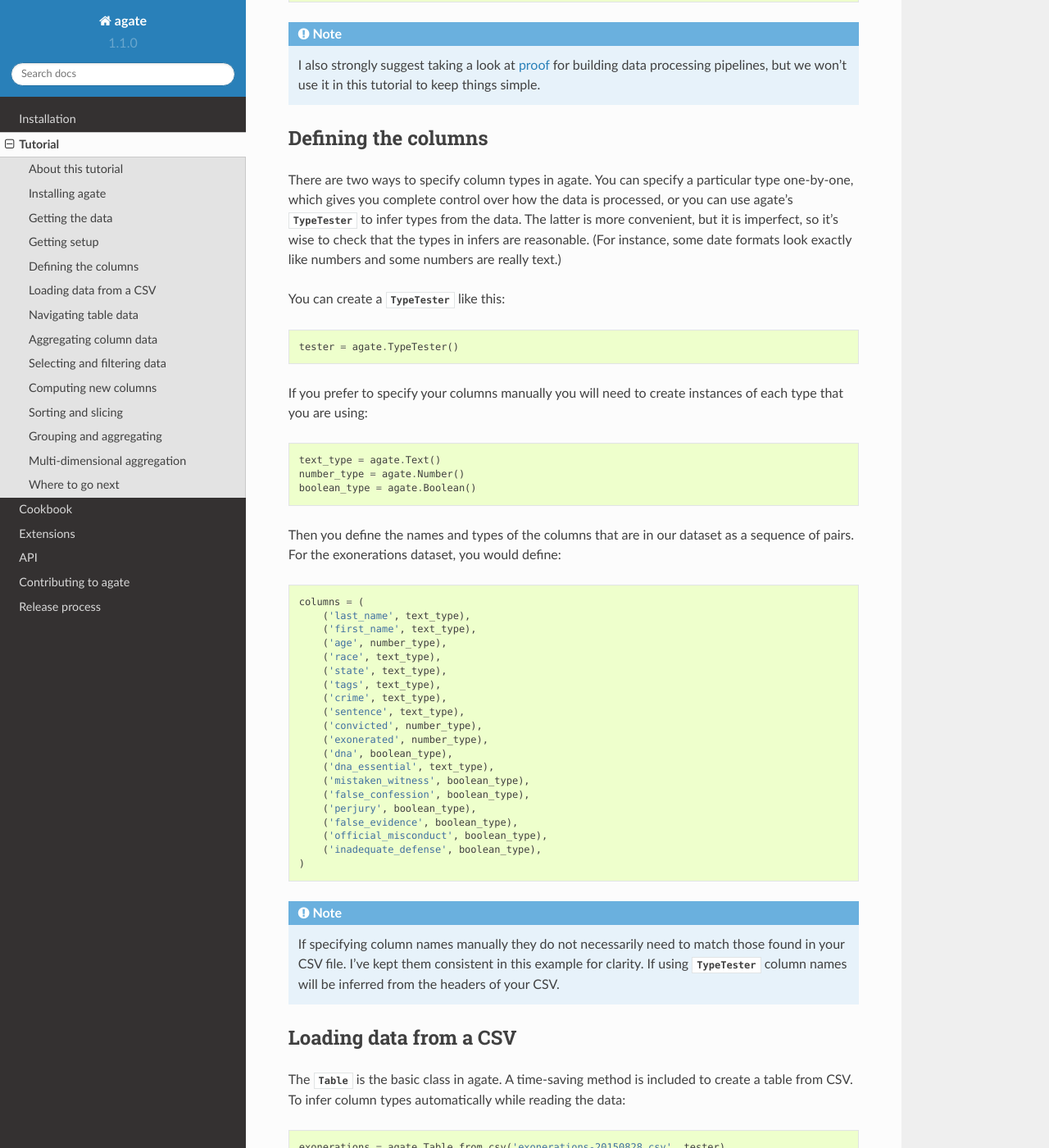
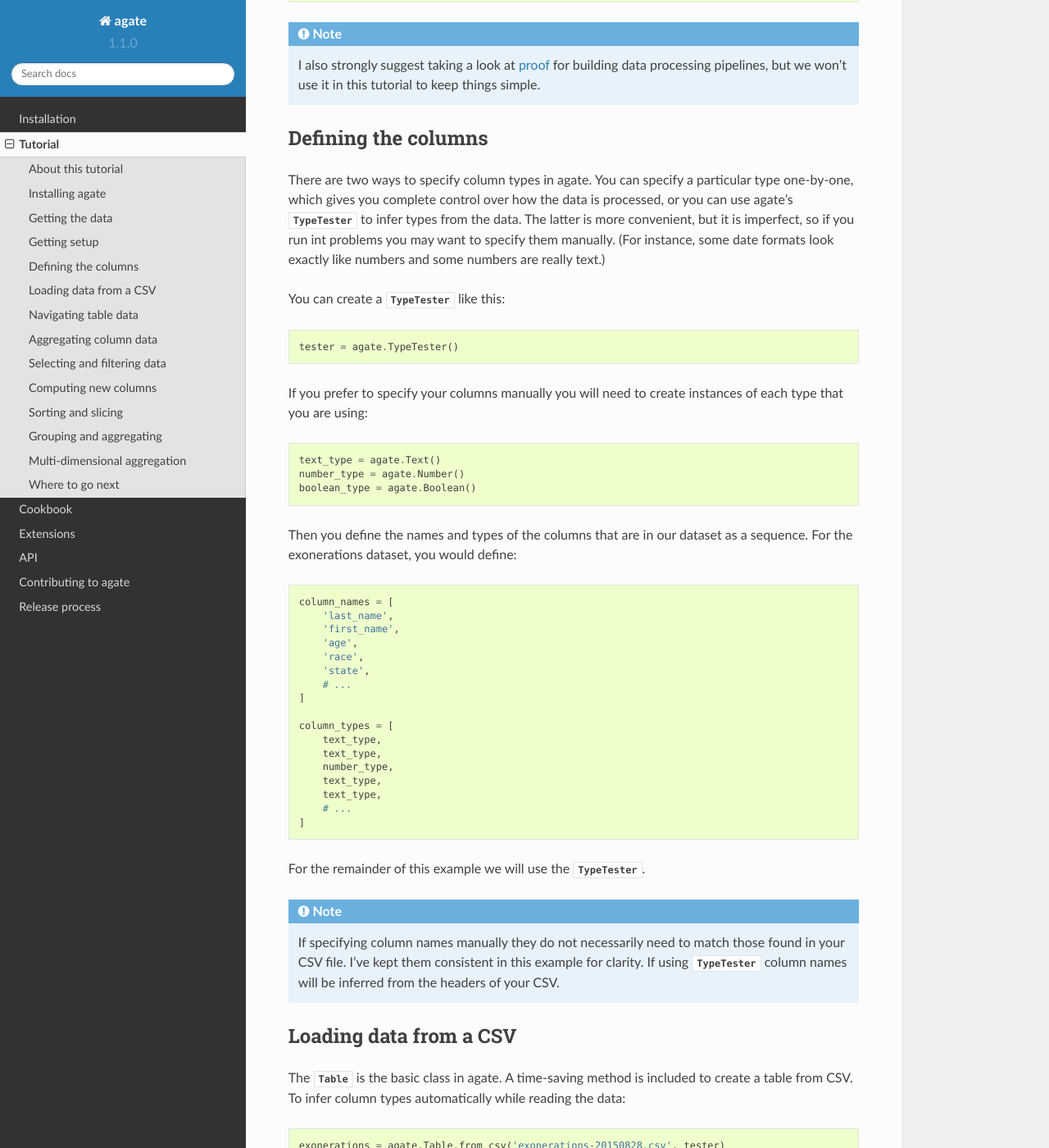
Before and after one commit to wireservice/agate, a Sphinx documentation site: the page built from docs/tutorial.rst, in a window 1280 px wide and 1400 px high, scrolled down 1291 px. Shown: the whole window at 82% size. Built offline with Sphinx 7.4.7 and the Read the Docs theme 2.0.0, drawn with Linux system fonts in a browser that asks for light colours; some of the changed text lies outside the part shown.

Commit message:
Nearly complete conversion to two column args. #350.

```diff
--- a/docs/cookbook/locale.rst
+++ b/docs/cookbook/locale.rst
@@ -20,9 +20,7 @@ To correctly parse numbers from non-US locales, you can pass a :code:`locale` pa
 
     dutch_numbers = agate.Number(locale='de_DE')
 
-    columns = (
-        ('city', text_type),
-        ('population', dutch_numbers)
-    )
+    column_names = ['city', 'population']
+    column_types = [text_type, dutch_numbers]
 
     table = agate.Table.from_csv('dutch_cities.csv', columns)
--- a/docs/extensions.rst
+++ b/docs/extensions.rst
@@ -55,7 +55,7 @@ The :class:`.Table` class will now have all the methods of :code:`ExamplePatch`
     >>> import agate
     >>> import myextension
     >>> myextension.patch()
-    >>> table = agate.Table(rows, columns)
+    >>> table = agate.Table(rows, column_names, column_types)
     >>> table.new_method()
     'I do something to a Table when you call me.'
 
--- a/docs/tutorial.rst
+++ b/docs/tutorial.rst
@@ -54,7 +54,7 @@ Now let's import our dependencies:
 Defining the columns
 ====================
 
-There are two ways to specify column types in agate. You can specify a particular type one-by-one, which gives you complete control over how the data is processed, or you can use agate's :class:`.TypeTester` to infer types from the data. The latter is more convenient, but it is imperfect, so it's wise to check that the types in infers are reasonable. (For instance, some date formats look exactly like numbers and some numbers are really text.)
+There are two ways to specify column types in agate. You can specify a particular type one-by-one, which gives you complete control over how the data is processed, or you can use agate's :class:`.TypeTester` to infer types from the data. The latter is more convenient, but it is imperfect, so if you run int problems you may want to specify them manually. (For instance, some date formats look exactly like numbers and some numbers are really text.)
 
 You can create a :class:`.TypeTester` like this:
 
@@ -70,30 +70,29 @@ If you prefer to specify your columns manually you will need to create instances
     number_type = agate.Number()
     boolean_type = agate.Boolean()
 
-Then you define the names and types of the columns that are in our dataset as a sequence of pairs. For the exonerations dataset, you would define:
+Then you define the names and types of the columns that are in our dataset as a sequence. For the exonerations dataset, you would define:
 
 .. code-block:: python
 
-    columns = (
-        ('last_name', text_type),
-        ('first_name', text_type),
-        ('age', number_type),
-        ('race', text_type),
-        ('state', text_type),
-        ('tags', text_type),
-        ('crime', text_type),
-        ('sentence', text_type),
-        ('convicted', number_type),
-        ('exonerated', number_type),
-        ('dna', boolean_type),
-        ('dna_essential', text_type),
-        ('mistaken_witness', boolean_type),
-        ('false_confession', boolean_type),
-        ('perjury', boolean_type),
-        ('false_evidence', boolean_type),
-        ('official_misconduct', boolean_type),
-        ('inadequate_defense', boolean_type),
-    )
+    column_names = [
+        'last_name',
+        'first_name',
+        'age',
+        'race',
+        'state',
+        # ...
+    ]
+
+    column_types = [
+        text_type,
+        text_type,
+        number_type,
+        text_type,
+        text_type,
+        # ...
+    ]
+
+For the remainder of this example we will use the :class:`.TypeTester`.
 
 .. note::
 
@@ -116,11 +115,11 @@ The :class:`.Table` is the basic class in agate. A time-saving method is include
 
     For larger datasets the :class:`.TypeTester` can be slow to evaluate the data. You can specify a `limit` argument to restrict the amount of data it will use to infer types. Alternately, you may wish to use a tool such as `proof <http://proof.readthedocs.org/en/latest/>`_ so you don't have to run it everytime you work with your data.
 
-Or, to use the column types we created manually:
+Or, if you wanted to use the column data created manually:
 
 .. code-block:: python
 
-    exonerations = agate.Table.from_csv('exonerations-20150828.csv', columns)
+    exonerations = agate.Table.from_csv('exonerations-20150828.csv', column_names, column_types)
 
 In either case the ``exonerations`` variable will now be an instance of :class:`.Table`.
 
--- a/example.py
+++ b/example.py
@@ -6,7 +6,7 @@ tester = agate.TypeTester(force={
     'fips': agate.Text()
 })
 
-table = agate.Table.from_csv('examples/realdata/ks_1033_data.csv', tester)
+table = agate.Table.from_csv('examples/realdata/ks_1033_data.csv', column_types=tester)
 
 # Question 1: What was the total cost to Kansas City area counties?
 
```
Also changed, not shown: docs/cookbook/basics.rst (+7 -10 lines), docs/cookbook/datetime.rst (+5 -9 lines), 12 other files.
